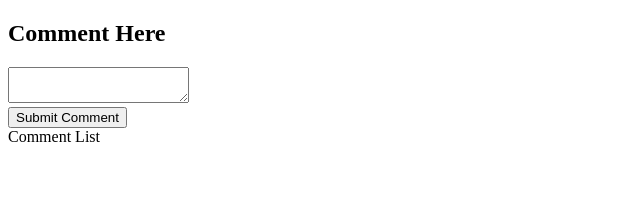
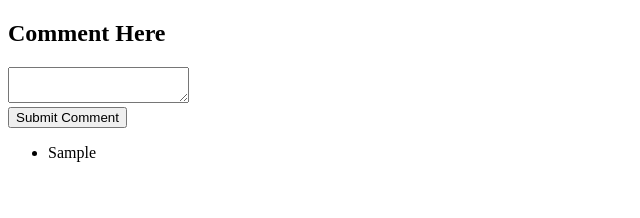
Before and after one commit to cptiwari20/Advance-react-project, a React (Create React App) app: page / in a window 1280 px wide. Both pictures are taken after typing "Sample" into the empty fields and a click on the button "Submit Comment". Shown: the top 218 px of the page, without its empty margins (0-640 px from the left). Built offline with nearby package versions, Linux system fonts and the light colour scheme.

Commit message:
added redux in CommentList Component

```diff
--- a/src/components/CommentList.js
+++ b/src/components/CommentList.js
@@ -1,12 +1,27 @@
 import React, { Component } from "react";
+import { connect } from "react-redux";
 
 class CommentList extends Component {
+  renderComments(){
+    return this.props.comments.map(comment => {
+      return <li key={comment}> {comment} </li>;
+    })
+  }
   render(){
     return(
-      <div>
-        Comment List
-      </div>
+     <div>
+        <ul>
+          {this.renderComments()}
+        </ul>
+     </div>
     )
   }
 }
-export default CommentList;
+
+function mapStateToProps(state){
+  return {
+    comments: state.comments
+  }
+}
+
+export default connect(mapStateToProps)(CommentList);
```
